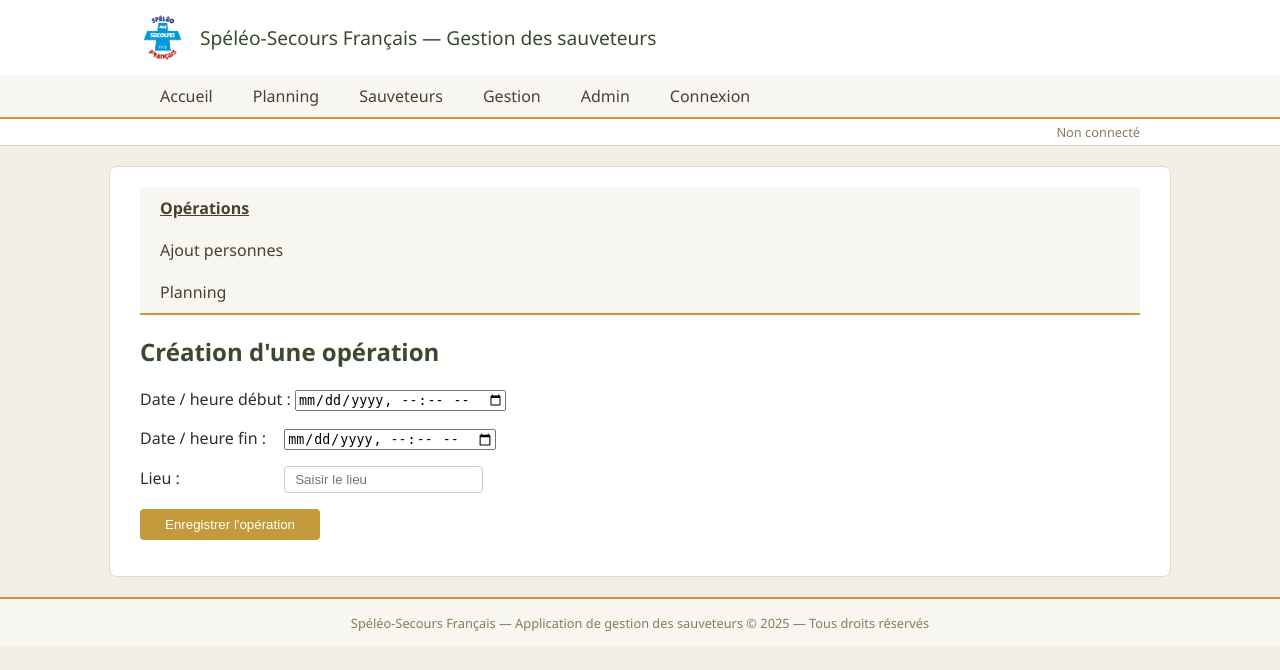
After one commit to nonot345/SAE_203_Gestion_des_sauveteurs, a PHP site: template views/operations_view.php in a window 1280 px wide. The commit adds this page. Shown: the top 670 px of the page. Run offline with PHP 8.4, Linux system fonts and the light colour scheme; the template is opened without the code that fills it, so the values that code supplies are empty.

Commit message:
ajout du view de la erreur404 et de d opérations

```diff
--- a/index.php
+++ b/index.php
@@ -79,6 +79,11 @@
             add_utilisateurs_write_ctrl();
             break;
 
+
+        case 'operations':
+            require('views/operations_view.php');
+            break;
+
         default:
             require('views/404_view.php');
             break;
--- /dev/null
+++ b/views/operations_view.php
@@ -0,0 +1,34 @@
+<?php require('views/header.php'); ?>
+
+<nav style="margin-bottom: 20px;">
+    <a href="index.php?route=operations" style="text-decoration: underline; font-weight: bold; margin-right: 15px;">Opérations</a>
+    <a href="index.php?route=ajout_personnes" style="margin-right: 15px;">Ajout personnes</a>
+    <a href="index.php?route=planning">Planning</a>
+</nav>
+
+<h2>Création d'une opération</h2>
+
+<form action="index.php?route=add_operation" method="POST">
+
+    <p>
+        <label for="date_debut">Date / heure début :</label>
+        <input type="datetime-local" id="date_debut" name="date_debut" required>
+    </p>
+
+    <p>
+        <label for="date_fin">Date / heure fin :</label>
+        <input type="datetime-local" id="date_fin" name="date_fin" required>
+    </p>
+
+    <p>
+        <label for="lieu">Lieu :</label>
+        <input type="text" id="lieu" name="lieu" placeholder="Saisir le lieu" required>
+    </p>
+
+    <p>
+        <input type="submit" value="Enregistrer l'opération">
+    </p>
+
+</form>
+
+<?php require('views/footer.php'); ?>
```
Also changed, not shown: views/404_view.php (added, +8 -0 lines).
